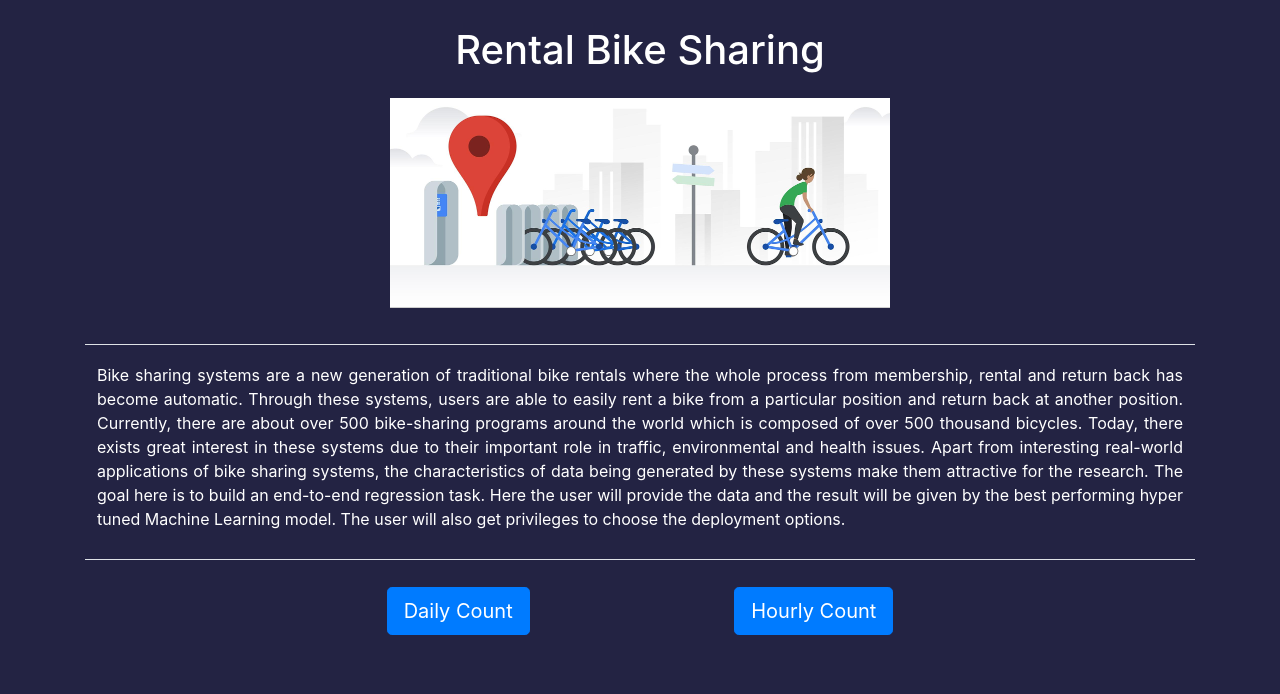
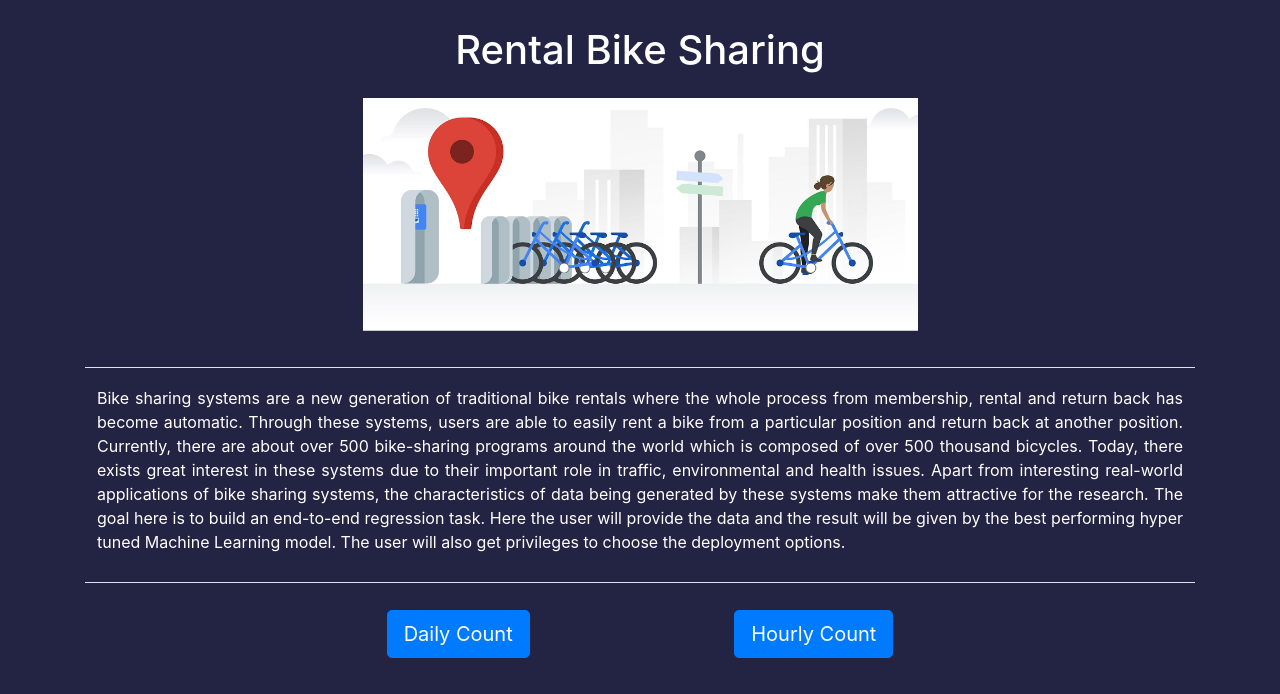
Before and after one commit to datascientist2021/Bike-Sharing, a Flask app: page / in a window 1280 px wide. Shown: the part 56-750 px from the top of the page. Run offline with Flask 2, Linux system fonts and the light colour scheme; some libraries are stand-ins or nearby versions.

Commit message:
image size change

```diff
--- a/templates/home.html
+++ b/templates/home.html
@@ -10,7 +10,7 @@
     <table class="table">
 
         <tbody>
-            <center> <img src="{{ url_for('static', filename='bike.jpg') }}", style="margin-top: 1.5%; margin-bottom: -3.0%; width:45%; height: 45%"></center>
+            <center> <img src="{{ url_for('static', filename='bike.jpg') }}", style="margin-top: 1.5%; margin-bottom: -3.0%; width:50%; height: 50%"></center>
             <tr>
                 <!--  height="250" -->
                 <!-- <td><img src="{{ url_for('static', filename='bike.jpg') }}", width="455px" height="250px"></td> -->
```
